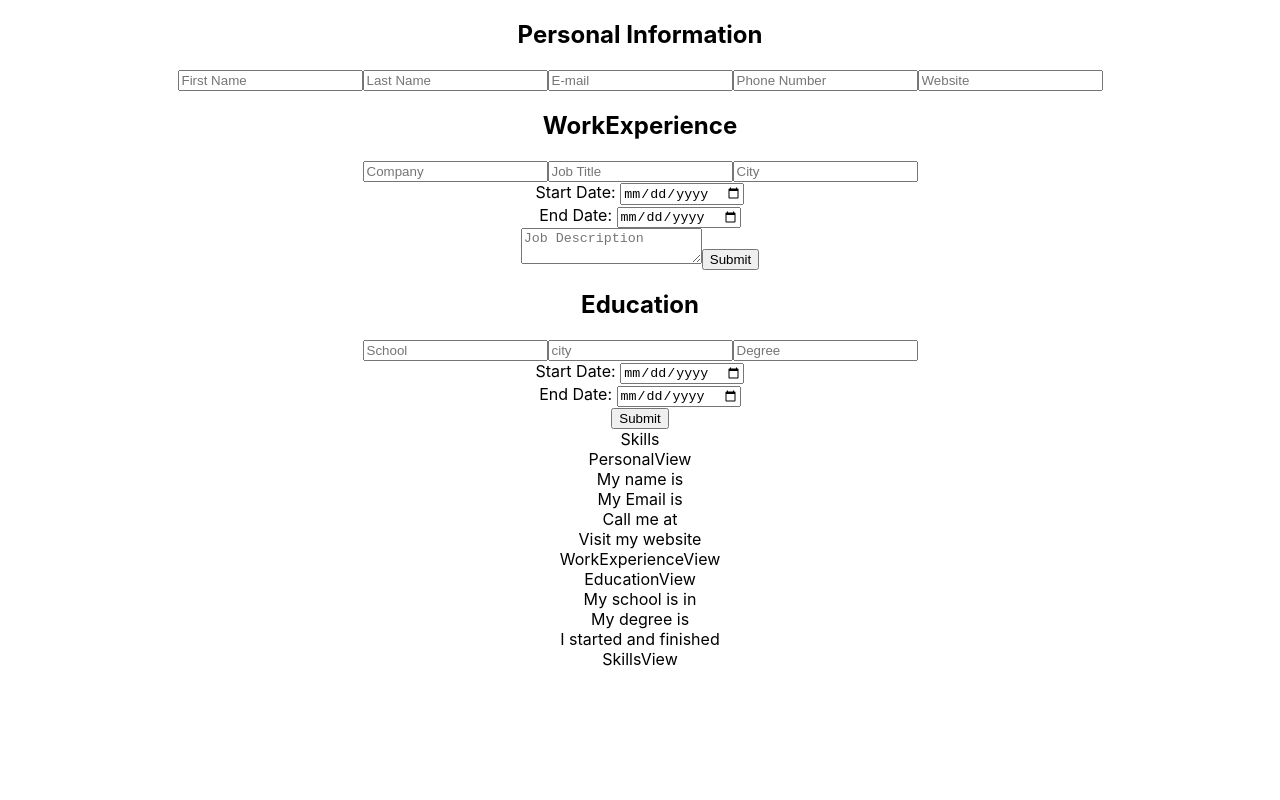
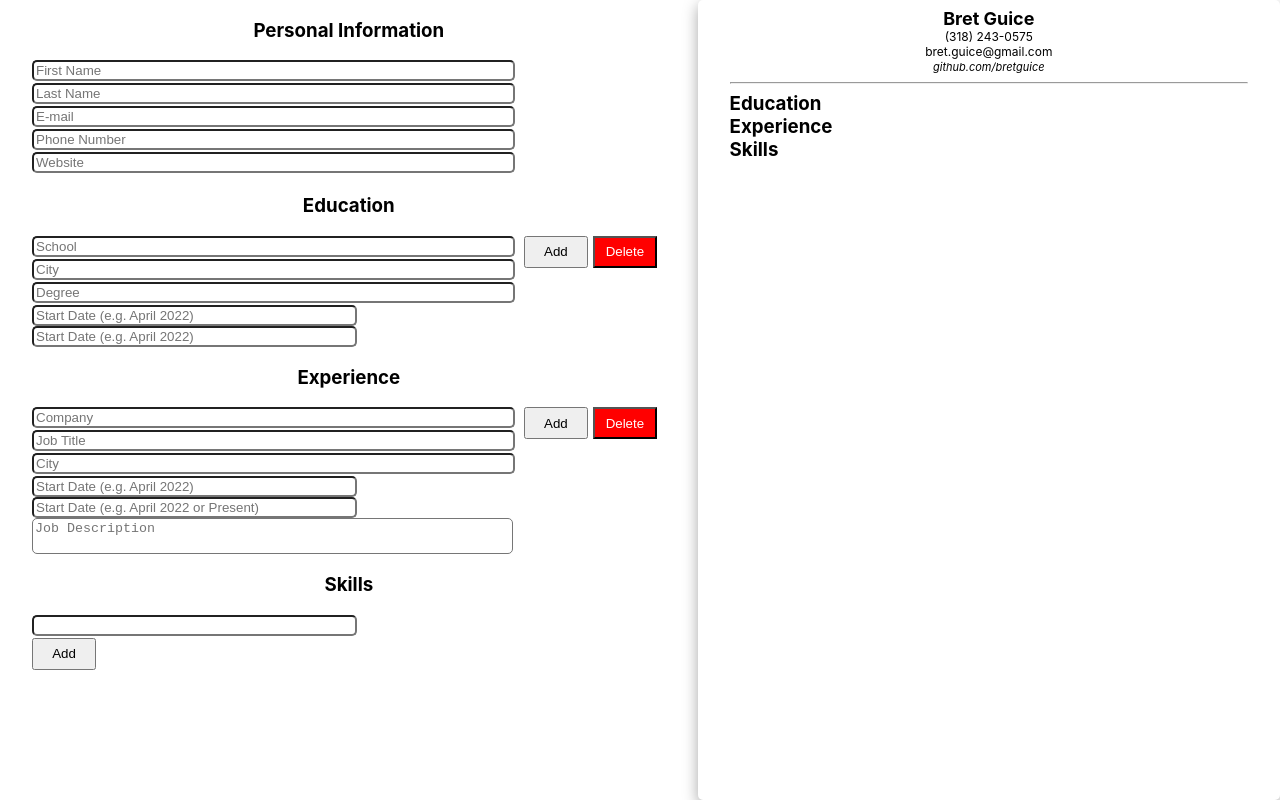
Before and after one commit to bretguice/cv-project, a React (Create React App) app: page / in a window 1280 px wide. Built offline with nearby package versions, Linux system fonts and the light colour scheme.

Commit message:
Update class components

```diff
--- a/src/components/CVForm.js
+++ b/src/components/CVForm.js
@@ -1,4 +1,5 @@
 import React, { Component } from 'react'
+import styled from 'styled-components'
 import Input from './Input'
 import Views from './Views'
 import uniqid from 'uniqid'
@@ -10,11 +11,11 @@ class CVForm extends Component {
 
     this.state = {
 
-        firstName: '',
-        lastName: '',
-        email: '',
-        phone: '',
-        website: '',
+        firstName: 'Bret',
+        lastName: 'Guice',
+        email: 'bret.guice@gmail.com',
+        phone: '(318) 243-0575',
+        website: 'github.com/bretguice',
 
        experience: {
          id: uniqid(),
@@ -23,7 +24,7 @@ class CVForm extends Component {
          jobTitle: '',
          startDate: '',
          endDate: '',
-         jobDescription: '',
+         jobDescription: ''
        },
        education: {
          id: uniqid(),
@@ -39,7 +40,7 @@ class CVForm extends Component {
        },
        jobs: [],
        schools: [],
-       skills: [],
+       skillList: [],
     }
   };
 
@@ -72,6 +73,7 @@ class CVForm extends Component {
           endDate: '',
         }
       })
+      console.log(this.state.jobs);
     }
 
     handleChangeExperience = (e) => {
@@ -113,7 +115,7 @@ class CVForm extends Component {
     handleSubmitSkill = (e) => {
       e.preventDefault();
       this.setState({
-        skills: this.state.skills.concat(this.state.skill),
+        skillList: this.state.skillList.concat(this.state.skill),
         id: uniqid(),
         text: ''
       })
@@ -121,7 +123,8 @@ class CVForm extends Component {
 
   render() {
     return (
-      <div>
+      <CVWrapper>
+        <InputWrapper>
           <Input
             onChangePersonal={this.handleChangePersonal}
             onChangeEducation={this.handleChangeEducation}
@@ -150,8 +153,11 @@ class CVForm extends Component {
             jobs={this.state.jobs}
             skill={this.state.skill}
             skillName={this.state.skill.text}
-            skillsList={this.state.skills}
+            skillList={this.state.skillList}
           />
+        </InputWrapper>
+
+        <ViewsWrapper>
           <Views
             firstName={this.state.firstName}
             lastName={this.state.lastName}
@@ -173,11 +179,39 @@ class CVForm extends Component {
             jobs={this.state.jobs}
             skill={this.state.skill}
             skillName={this.state.skill.text}
-            skillsList={this.state.skills}
+            skillList={this.state.skillList}
           />
-      </div>
+        </ViewsWrapper>
+      </CVWrapper>
     )
   }
-}
+};
+
+const CVWrapper = styled.div`
+  display: flex;
+  width: 100%;
+
+  `;
+
+  const InputWrapper = styled.div`
+    float: left;
+    height: 100vh;
+    width: 55%;
+    overflow: auto;
+    padding: 0 2rem;
+
+  `;
+
+  const ViewsWrapper = styled.div`
+    float: right;
+    height: 100vh;
+    width: 45%;
+    overflow: auto;
+    padding: 0 2rem;
+    border-radius: 5px;
+    box-shadow: rgba(0, 0, 0, 0.35) 0px 5px 15px;
+  `;
+
+
 
 export default CVForm
--- a/src/components/Education.js
+++ b/src/components/Education.js
@@ -1,51 +1,95 @@
 import React, {Component} from 'react'
+import styled from 'styled-components'
 
 class Education extends Component {
 
   render(){
     return (
-      <>
-      <h2>Education</h2>
+      <EducationDiv>
+      <h3>Education</h3>
       <form onSubmit={this.props.onSubmit}>
-        <input
+        <StyledInput
           name="school"
           placeholder="School"
           onChange={this.props.onChange}
         />
-        <input
+        <StyledInput
           name="city"
-          placeholder='city'
+          placeholder='City'
           onChange={this.props.onChange}
         />
-        <input
+        <StyledInput
           name="degree"
           placeholder='Degree'
           onChange={this.props.onChange}
         />
-        <div>
-          <label>Start Date: </label>
-          <input
+        <DateDiv>
+          <DateInput
             name="startDate"
-            type='date'
-            placeholder='Start Date'
+
+            placeholder='Start Date (e.g. April 2022)'
             onChange={this.props.onChange}
           />
-        </div>
-        <div>
-          <label>End Date: </label>
-          <input
+        </DateDiv>
+        <DateDiv>
+          <DateInput
             name="endDate"
-            type='date'
-            placeholder='Start Date'
+            placeholder='Start Date (e.g. April 2022)'
             onChange={this.props.onChange}
           />
-        </div>
-        <button> Submit </button>
+        </DateDiv>
+        <ButtonDiv>
+        <AddButton type='submit'> Add </AddButton>
+        <DeleteButton > Delete </DeleteButton>
+        </ButtonDiv>
         </form>
 
-      </>
+      </EducationDiv>
     )
   }
 }
 
 export default Education
+
+const EducationDiv = styled.div`
+display: flex;
+flex-direction: column;
+float: left;
+width: 100%;
+
+`
+
+const StyledInput = styled.input`
+float: left;
+width: 75%;
+border-radius: 5px;
+margin-bottom: 2px;
+`
+const DateDiv = styled.div`
+width: 100%;
+float: left;
+`
+
+
+const DateInput = styled.input`
+float:left;
+width: 50%;
+border-radius: 5px;
+`
+
+const AddButton = styled.button`
+height: 2rem;
+width: 4rem;
+margin-right: 5px;
+
+`
+const DeleteButton = styled.button`
+background-color: red;
+color: white;
+height: 2rem;
+width: 4rem;
+`
+const ButtonDiv = styled.div`
+align-self: flex-end;
+
+`
--- a/src/components/EducationView.js
+++ b/src/components/EducationView.js
@@ -1,17 +1,85 @@
 import React, { Component } from 'react'
+import styled from 'styled-components'
 
  class EducationView extends Component {
 
   render(){
     return (
-      <div>
-        <div>EducationView</div>
-        <div>My school is {this.props.school} in {this.props.schoolCity}</div>
-        <div>My degree is {this.props.degree}</div>
-        <div>I started {this.props.schoolStart} and finished {this.props.schoolEnd}</div>
-      </div>
+      <EducationObject>
+        <HeaderWrapper>
+          <EducationHeader>Education</EducationHeader>
+        </HeaderWrapper>
+        <SchoolWrapper>
+          {this.props.schools.map((school) => (
+          <EducationItem key={school.id}>
+          <SchoolInfo >
+            <School > {school.school} </School>
+            <SchoolCity > {school.city} </SchoolCity>
+          </SchoolInfo>
+          <DegreeInfo >
+            <Degree >{school.degree}</Degree>
+            <DegreeDates>{school.startDate} to {school.endDate}</DegreeDates>
+          </DegreeInfo>
+          </EducationItem>
+          ))}
+        </SchoolWrapper>
+      </EducationObject>
     )
   }
 }
 
+const EducationObject = styled.div`
+display: flex;
+margin: 0;
+flex-direction: column;
+`
+
+const EducationHeader = styled.h3`
+  float: left;
+  margin: 0;
+
+`
+const HeaderWrapper = styled.div`
+display: flex;
+width: 100%;
+`
+const SchoolWrapper = styled.div`
+display: flex;
+flex-direction: column;
+flex-wrap: wrap;
+`
+const SchoolInfo = styled.div`
+display: flex;
+flex-wrap: nowrap;
+
+`
+
+const School = styled.h4`
+font-size: 12px;
+margin: 0 10px;
+`
+
+const SchoolCity = styled.h4`
+font-size: 11.5px;
+font-style: italic;
+margin: 0;
+`
+const DegreeInfo = styled.div`
+display: flex;
+margin:0;
+`
+const Degree = styled.h5`
+font-size: 10px;
+margin:0 10px;
+`
+const DegreeDates = styled.h5`
+font-size: 9.5px;
+font-style: italic;
+margin: 0;
+`
+
+const EducationItem = styled.div`
+margin-bottom: 10px;
+`
+
 export default EducationView
--- a/src/components/Input.js
+++ b/src/components/Input.js
@@ -18,6 +18,15 @@ class Input extends Component {
           phone={this.props.phone}
           website={this.props.website}
         />
+        <Education
+          onChange={this.props.onChangeEducation}
+          onSubmit={this.props.onSubmitEducation}
+          school={this.props.school}
+          schoolCity={this.props.schoolCity}
+          degree={this.props.degree}
+          schoolStart={this.props.schoolStart}
+          schoolEnd={this.props.schoolEnd}
+        />
         <WorkExperience
           onChange={this.props.onChangeExperience}
           onSubmit={this.props.onSubmitExperience}
@@ -28,15 +37,7 @@ class Input extends Component {
           jobStart={this.props.jobStart}
           jobEnd={this.props.jobEnd}
         />
-        <Education
-          onChange={this.props.onChangeEducation}
-          onSubmit={this.props.onSubmitEducation}
-          school={this.props.school}
-          schoolCity={this.props.schoolCity}
-          degree={this.props.degree}
-          schoolStart={this.props.schoolStart}
-          schoolEnd={this.props.schoolEnd}
-        />
+
         <Skills
           onChange={this.props.onChangeSkill}
           onSubmit={this.props.onSubmitSkill}
--- a/src/components/Personal.js
+++ b/src/components/Personal.js
@@ -1,34 +1,35 @@
 import React, { Component } from 'react'
+import styled from 'styled-components'
 
 class Personal extends Component {
 
 
     render(){
         return (
-            <div>
-                <h2 >Personal Information</h2>
+            <PersonalDiv>
+                <h3 >Personal Information</h3>
                 <form >
-                    <input type="text"
+                    <StyledInput
                             name="firstName"
                             onChange={this.props.onChange}
                             placeholder="First Name"
                     />
-                    <input type="text"
+                    <StyledInput
                             name="lastName"
                             onChange={this.props.onChange}
                             placeholder="Last Name"
                     />
-                    <input type="email"
+                    <StyledInput
                             name="email"
                             onChange={this.props.onChange}
                             placeholder="E-mail"
                     />
-                    <input type="tel"
+                    <StyledInput
                             name="phone"
                             onChange={this.props.onChange}
                             placeholder="Phone Number"
                     />
-                    <input type="url"
+                    <StyledInput
                             name="website"
                             onChange={this.props.onChange}
                             placeholder="Website"
@@ -36,9 +37,23 @@ class Personal extends Component {
                 </form>
 
 
-            </div>
+            </PersonalDiv>
         )
     }
 }
 
 export default Personal;
+
+const PersonalDiv = styled.div`
+display: flex;
+flex-direction: column;
+float: left;
+width: 100%;
+
+`
+const StyledInput = styled.input`
+float: left;
+width: 75%;
+border-radius: 5px;
+margin-bottom: 2px;
+`
--- a/src/components/PersonalView.js
+++ b/src/components/PersonalView.js
@@ -1,19 +1,46 @@
 import React, { Component } from 'react'
+import styled from 'styled-components'
 
 class PersonalView extends Component {
 
 
   render(){
     return (
-      <div>
-        <div>PersonalView</div>
-        <div>My name is {this.props.firstName} {this.props.lastName}</div>
-        <div>My Email is {this.props.email}</div>
-        <div>Call me at {this.props.phone}</div>
-        <div> Visit my website {this.props.website} </div>
-      </div>
+      <PersonalWrapper>
+        <Name>{this.props.firstName} {this.props.lastName}</Name>
+        <ContactWrapper>
+          <PhoneNumber>{this.props.phone}</PhoneNumber>
+          <Email> {this.props.email}</Email>
+        </ContactWrapper>
+        <Website> {this.props.website} </Website>
+      </PersonalWrapper>
     )
   }
 }
 
+const PersonalWrapper = styled.div`
+  margin: 0;
+`
+const Name = styled.div`
+  font-size: 18px;
+  font-weight: bold;
+  margin-top: 0.5rem;
+`
+const ContactWrapper = styled.div`
+  display: inline-block;
+  margin: 0;
+`
+
+const PhoneNumber = styled.div`
+  font-size: 12px;
+`
+
+const Email = styled.div`
+  font-size: 12px;
+`
+const Website = styled.div`
+  font-size: 11px;
+  font-style: italic;
+`
+
 export default PersonalView
--- a/src/components/Skills.js
+++ b/src/components/Skills.js
@@ -1,11 +1,50 @@
 import React, { Component } from 'react'
+import styled from 'styled-components'
 
 export class Skills extends Component {
   render() {
     return (
-      <div>Skills</div>
+      <SkillsDiv>
+        <h3>Skills</h3>
+        <form onSubmit={this.props.onSubmit}>
+          <SkillInput >
+          <StyledInput
+          value={this.props.skillName}
+          onChange={this.props.onChange}
+          />
+          <AddButton>Add</AddButton>
+          </SkillInput>
+        </form>
+      </SkillsDiv>
     )
   }
 }
 
 export default Skills
+
+const SkillsDiv = styled.div`
+display: flex;
+flex-direction: column;
+width: 100%;
+float: left;
+`
+
+const StyledInput = styled.input`
+float: left;
+width: 50%;
+border-radius: 5px;
+margin-bottom: 2px;
+`
+const AddButton = styled.button`
+height: 2rem;
+width: 4rem;
+margin-right: 5px;
+
+`
+
+const SkillInput = styled.div`
+display: flex;
+width: 100%;
+flex-direction: column;
+vertical-align: middle;
+`
--- a/src/components/SkillsView.js
+++ b/src/components/SkillsView.js
@@ -1,11 +1,50 @@
 import React, { Component } from 'react'
+import styled from 'styled-components'
 
 export class SkillsView extends Component {
   render() {
     return (
-      <div>SkillsView</div>
+      <SpecialSkills>
+        <HeaderWrapper>
+          <SkillsHeader>Skills</SkillsHeader>
+        </HeaderWrapper>
+        <SkillList>
+        {this.props.skillList.map((skill) => (
+          <div key={skill.id}>
+          <SkillItem >{skill.text}</SkillItem>
+          </div>
+        ))}
+        </SkillList>
+      </SpecialSkills>
     )
   }
 }
 
 export default SkillsView
+
+const SpecialSkills = styled.div`
+display: flex;
+margin: 0;
+flex-direction: column;
+`
+
+const SkillsHeader = styled.h3`
+float: left;
+margin: 0;
+
+`
+const SkillList = styled.ul`
+list-style: none;
+padding: 0;
+margin: 0;
+`
+
+const SkillItem = styled.li`
+float: left;
+margin-right: 15px;
+font-size: 9px;
+`
+const HeaderWrapper = styled.div`
+display: flex;
+width: 100%;
+`
--- a/src/components/Views.js
+++ b/src/components/Views.js
@@ -16,6 +16,15 @@ class Views extends Component {
             phone={this.props.phone}
             website={this.props.website}
           />
+          <hr></hr>
+          <EducationView
+            school={this.props.school}
+            schoolCity={this.props.schoolCity}
+            degree={this.props.degree}
+            schoolStart={this.props.schoolStart}
+            schoolEnd={this.props.schoolEnd}
+            schools={this.props.schools}
+          />
           <WorkExperienceView
             job={this.props.company}
             jobCity={this.props.jobCity}
@@ -23,17 +32,11 @@ class Views extends Component {
             jobDescription={this.props.jobDescription}
             jobStart={this.props.jobStart}
             jobEnd={this.props.jobEnd}
-          />
-          <EducationView
-            school={this.props.school}
-            schoolCity={this.props.schoolCity}
-            degree={this.props.degree}
-            schoolStart={this.props.schoolStart}
-            schoolEnd={this.props.schoolEnd}
+            jobs={this.props.jobs}
           />
           <SkillsView
             skill={this.props.skill}
-            skillsList={this.props.skillsList}
+            skillList={this.props.skillList}
             skillName={this.props.skillName}
 
           />
--- a/src/components/WorkExperience.js
+++ b/src/components/WorkExperience.js
@@ -1,57 +1,100 @@
 import React, { Component } from 'react'
+import styled from 'styled-components'
 
 class WorkExperience extends Component {
 
   render(){
     return (
-      <>
-      <h2>WorkExperience</h2>
+      <ExperienceDiv>
+      <h3>Experience</h3>
       <form onSubmit={this.props.onSubmit}>
-        <input
+        <StyledInput
           name="company"
           placeholder="Company"
           type="text"
           onChange={this.props.onChange}
           value={this.props.job}
           />
-        <input
+        <StyledInput
           name="jobTitle"
           placeholder='Job Title'
           onChange={this.props.onChange}
         />
-        <input
+        <StyledInput
           name="city"
           placeholder='City'
           onChange={this.props.onChange}
         />
-        <div>
-          <label>Start Date: </label>
-          <input
+        <DateDiv>
+          <DateInput
             name="startDate"
-            type='date'
-            placeholder='Start Date'
+            placeholder='Start Date (e.g. April 2022)'
             onChange={this.props.onChange}
           />
-        </div>
-        <div>
-          <label>End Date: </label>
-          <input
+        </DateDiv>
+        <DateDiv>
+          <DateInput
             name="endDate"
-            type='date'
-            placeholder='Start Date'
+            placeholder='Start Date (e.g. April 2022 or Present)'
             onChange={this.props.onChange}
           />
-        </div>
-        <textarea
+        </DateDiv>
+        <JobDescription
           name="jobDescription"
           placeholder='Job Description'
           onChange={this.props.onChange}
         />
-        <button> Submit </button>
+        <AddButton type="submit" > Add </AddButton>
+        <DeleteButton> Delete </DeleteButton>
       </form>
-      </>
+      </ExperienceDiv>
     )
   }
 }
 
 export default WorkExperience
+
+const ExperienceDiv = styled.div`
+display: flex;
+flex-direction: column;
+float: left;
+width: 100%;
+`
+
+const StyledInput = styled.input`
+float: left;
+width: 75%;
+border-radius: 5px;
+margin-bottom: 2px;
+`
+
+const DateDiv = styled.div`
+width: 100%;
+float: left;
+`
+
+
+const DateInput = styled.input`
+float:left;
+width: 50%;
+border-radius: 5px;
+`
+
+const AddButton = styled.button`
+height: 2rem;
+width: 4rem;
+margin-right: 5px;
+`
+const JobDescription = styled.textarea`
+float: left;
+width: 75%;
+border-radius: 5px;
+resize: none;
+`
+
+const DeleteButton = styled.button`
+background-color: red;
+color: white;
+height: 2rem;
+width: 4rem;
+`
--- a/src/components/WorkExperienceView.js
+++ b/src/components/WorkExperienceView.js
@@ -1,14 +1,99 @@
 import React, { Component } from 'react'
+import styled from 'styled-components'
 
 class WorkExperienceView extends Component {
 
   render(){
     return (
-      <div>
-      <div>WorkExperienceView</div>
-      </div>
+      <JobObject>
+        <HeaderWrapper>
+          <ExperienceHeader>Experience</ExperienceHeader>
+        </HeaderWrapper>
+        <JobWrapper>
+          {this.props.jobs.map((experience) => (
+          <ExperienceItem key={experience.id}>
+          <JobHeader>
+              <Job>{experience.company}</Job>
+              <JobCity>{experience.city}</JobCity>
+            </JobHeader><JobInfo>
+                <JobDetails>
+                  <JobTitle>{experience.jobTitle}</JobTitle>
+                  <JobDates>{experience.startDate} to {experience.endDate}</JobDates>
+                </JobDetails>
+                <JobDescription>{experience.jobDescription}</JobDescription>
+              </JobInfo>
+              </ExperienceItem>
+              ))}
+        </JobWrapper>
+
+      </JobObject>
     )
   }
 }
 
+const JobObject = styled.div`
+display: flex;
+margin: 0;
+flex-direction: column;
+
+`
+const HeaderWrapper = styled.div`
+display: flex;
+width: 100%;
+`
+
+const ExperienceHeader = styled.h3`
+float: left;
+margin: 0;
+`
+const JobWrapper = styled.div`
+display: flex;
+flex-direction: column;
+flex-wrap: wrap;
+
+`
+const JobHeader = styled.div`
+display: flex;
+flex-wrap: nowrap;
+
+`
+const Job = styled.h4`
+font-size: 12px;
+margin: 0 10px;
+`
+
+const JobCity = styled.h5`
+font-size: 11.5px;
+margin: 0 10px;
+`
+
+const JobDetails = styled.div`
+display: flex;
+margin:0;
+`
+const JobInfo = styled.div`
+display: flex;
+flex-direction: column;
+flex-wrap: wrap;
+`
+
+const JobTitle = styled.h5`
+font-size: 10px;
+margin:0 10px;
+`
+
+const JobDates = styled.h5`
+font-size: 9.5px;
+font-style: italic;
+margin: 0;
+
+`
+const JobDescription = styled.p`
+font-size: 9px;
+text-align: left;
+
+`
+const ExperienceItem = styled.div`
+margin-bottom: 10px
+`
 export default WorkExperienceView
```
